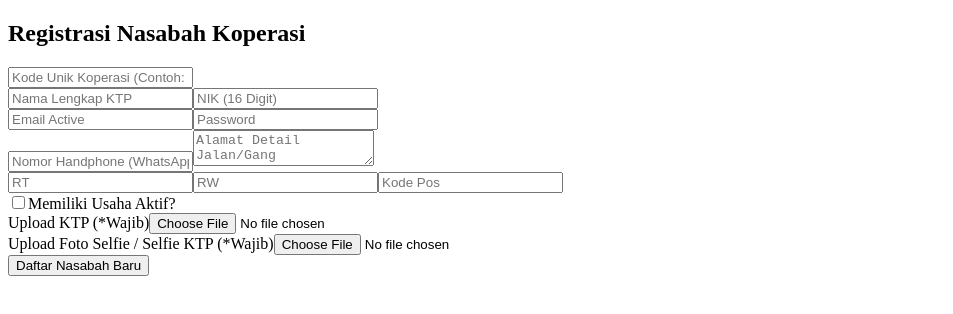
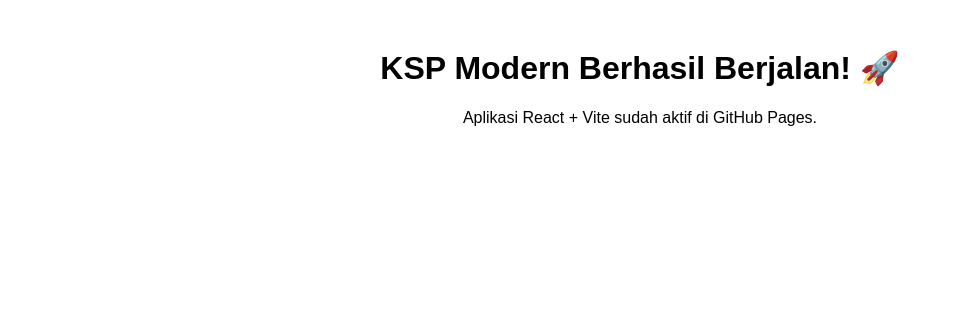
Before and after one commit to yantibaja/ksp-modern, a React (Vite) app: page / in a window 1280 px wide. Before the commit this address led to /#/register-nasabah. Shown: the top 314 px of the page, without its empty margins (0-953 px from the left). Built offline with nearby package versions, Linux system fonts and the light colour scheme; no server answers.

Commit message:
Update App.jsx

```diff
--- a/src/App.jsx
+++ b/src/App.jsx
@@ -1,41 +1,8 @@
-import React from 'react'
-import { HashRouter as Router, Routes, Route, Navigate } from 'react-router-dom'
-import { AuthProvider, useAuth } from './context/AuthContext'
-import Sidebar from './components/Sidebar'
-
-// Dynamic Imports Page
-import RegisterNasabah from './pages/Auth/RegisterNasabah'
-import Pembayaran from './pages/Pembayaran'
-import PesanWA from './pages/PesanWA'
-
-const DashboardPlaceholder = () => <div className="p-6 font-sans"><h1 className="text-2xl font-bold">Dashboard Koperasi</h1></div>
-
-const ProtectedLayout = ({ children }) => {
-  const { user } = useAuth()
-  if (!user) return <Navigate to="/register-nasabah" />
-
+export default function App() {
   return (
-    <div className="flex min-h-screen bg-slate-50">
-      <Sidebar />
-      <main className="flex-1 p-4">{children}</main>
+    <div style={{ padding: '20px', textAlign: 'center', fontFamily: 'sans-serif' }}>
+      <h1>KSP Modern Berhasil Berjalan! 🚀</h1>
+      <p>Aplikasi React + Vite sudah aktif di GitHub Pages.</p>
     </div>
   )
 }
-
-export default function App() {
-  return (
-    <AuthProvider>
-      <Router>
-        <Routes>
-          {/* Public Route */}
-          <Route path="/register-nasabah" element={<RegisterNasabah />} />
-
-          {/* Protected App Routes */}
-          <Route path="/" element={<ProtectedLayout><DashboardPlaceholder /></ProtectedLayout>} />
-          <Route path="/pembayaran" element={<ProtectedLayout><Pembayaran /></ProtectedLayout>} />
-          <Route path="/wa-marketing" element={<ProtectedLayout><PesanWA /></ProtectedLayout>} />
-        </Routes>
-      </Router>
-    </AuthProvider>
-  )
-}
```
